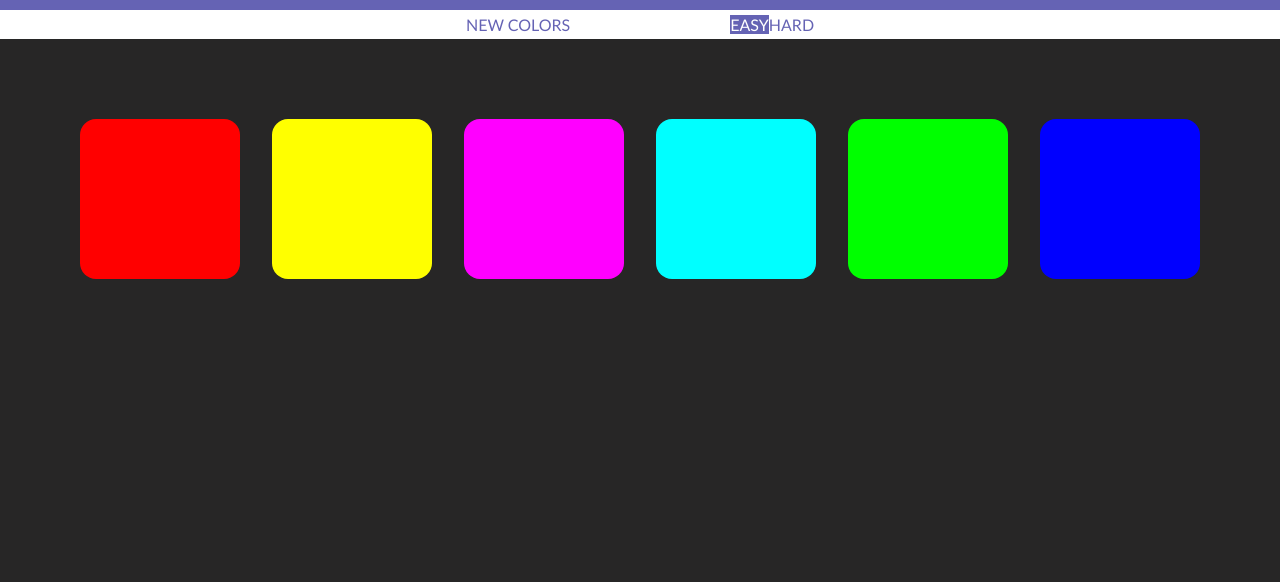
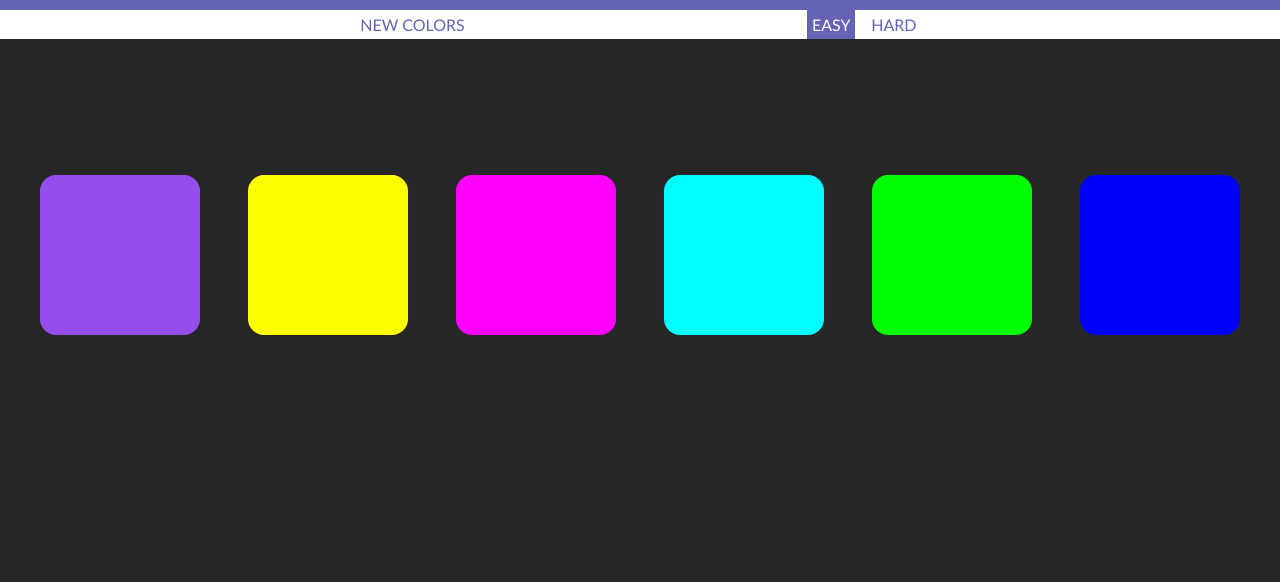
Before and after one commit to NoerGitKat/Color-Game, a React app: page / in a window 1280 px wide. Shown: the part 218-800 px from the top of the page. Built offline with nearby package versions, Linux system fonts and the light colour scheme.

Commit message:
implemented basic header and colors animation, random gen color

```diff
--- a/src/components/NewGame.js
+++ b/src/components/Bar.js
@@ -1,16 +1,18 @@
 import React from "react";
 
-const NewGame = ({ difficulty, changeDifficulty }) => {
+const Bar = ({ difficulty, changeDifficulty, message }) => {
   return (
-    <div className="newgame-container">
+    <div className="bar-container">
       <div onClick={() => alert("new game started!")} className="newgame">
         <p>NEW COLORS</p>
+      </div>
+      <div className="message-container">
+        <span id="message">{message}</span>
       </div>
       <div className="difficulty">
         <p
           onClick={() => {
             alert("whaat, you can't even handle some colors?");
-            console.log("difficulty", difficulty);
             changeDifficulty("easy");
           }}
           className={difficulty === "easy" ? "active" : ""}
@@ -20,7 +22,6 @@ const NewGame = ({ difficulty, changeDifficulty }) => {
         <p
           onClick={() => {
             alert("yeahhh, that's more like it!");
-            console.log("difficulty", difficulty);
             changeDifficulty("hard");
           }}
           className={difficulty === "hard" ? "active" : ""}
@@ -32,4 +33,4 @@ const NewGame = ({ difficulty, changeDifficulty }) => {
   );
 };
 
-export default NewGame;
+export default Bar;
--- a/src/components/Color.js
+++ b/src/components/Color.js
@@ -1,17 +1,20 @@
 import React from "react";
 
-const Color = ({ color, guessColor }) => {
+const Color = ({ color, guessColor, changeMessage }) => {
   const thisColor = {
     backgroundColor: color
   };
   const { backgroundColor } = thisColor;
+
   return (
     <div
       onClick={() => {
         alert(`The color is ${backgroundColor}`);
-        backgroundColor === guessColor
-          ? alert("You chose correctly!")
-          : alert("Are you color blind???");
+        if (backgroundColor === guessColor) {
+          changeMessage("You nailed it amigo!");
+        } else {
+          changeMessage("Are you color blind???");
+        }
       }}
       className="color-container"
       style={thisColor}
--- a/src/components/Colors.js
+++ b/src/components/Colors.js
@@ -1,15 +1,39 @@
 import React from "react";
 import Color from "./Color";
 
-const Colors = ({ colors, guessColor }) => {
+const Colors = ({ colors, guessColor, changeMessage }) => {
   return (
     <div className="allcolors-container">
-      <Color color={colors[0]} guessColor={guessColor} />
-      <Color color={colors[1]} guessColor={guessColor} />
-      <Color color={colors[2]} guessColor={guessColor} />
-      <Color color={colors[3]} guessColor={guessColor} />
-      <Color color={colors[4]} guessColor={guessColor} />
-      <Color color={colors[5]} guessColor={guessColor} />
+      <Color
+        color={colors[0]}
+        guessColor={guessColor}
+        changeMessage={changeMessage}
+      />
+      <Color
+        color={colors[1]}
+        guessColor={guessColor}
+        changeMessage={changeMessage}
+      />
+      <Color
+        color={colors[2]}
+        guessColor={guessColor}
+        changeMessage={changeMessage}
+      />
+      <Color
+        color={colors[3]}
+        guessColor={guessColor}
+        changeMessage={changeMessage}
+      />
+      <Color
+        color={colors[4]}
+        guessColor={guessColor}
+        changeMessage={changeMessage}
+      />
+      <Color
+        color={colors[5]}
+        guessColor={guessColor}
+        changeMessage={changeMessage}
+      />
     </div>
   );
 };
--- a/src/components/Header.js
+++ b/src/components/Header.js
@@ -4,7 +4,7 @@ const Header = ({ guessColor }) => {
   return (
     <div className="header-container">
       <p>
-        THE GREAT <br /> <span className="rgb">{guessColor}</span>
+        THE GREAT HEX COLOR <br /> <span className="rgb">{guessColor}</span>
         <br />
         GUESSING GAME
       </p>
--- a/src/containers/AppContainer.js
+++ b/src/containers/AppContainer.js
@@ -1,23 +1,23 @@
 import React, { Component } from "react";
 import Header from "../components/Header";
-import NewGame from "../components/NewGame";
+import Bar from "../components/Bar";
 import Colors from "../components/Colors";
-
-const colors = [
-  "rgb(255, 0, 0)",
-  "rgb(255, 255, 0)",
-  "rgb(255, 0, 255)",
-  "rgb(0, 255, 255)",
-  "rgb(0, 255, 0)",
-  "rgb(0, 0, 255)"
-];
 
 class AppContainer extends Component {
   constructor(props) {
     super(props);
 
     this.state = {
-      guessColor: "rgb(255, 255, 0)",
+      message: "",
+      changeMessage: message => {
+        this.setState({
+          message
+        });
+      },
+      guessColor: `#${Math.random()
+        .toString(16)
+        .slice(2, 8)
+        .toUpperCase()}`,
       newgame: false,
       difficulty: "easy",
       changeDifficulty: difficulty => {
@@ -28,13 +28,37 @@ class AppContainer extends Component {
     };
   }
   render() {
-    const { changeDifficulty, difficulty, guessColor } = this.state;
+    const {
+      changeDifficulty,
+      difficulty,
+      guessColor,
+      message,
+      changeMessage
+    } = this.state;
+
+    const colors = [
+      guessColor,
+      "rgb(255, 255, 0)",
+      "rgb(255, 0, 255)",
+      "rgb(0, 255, 255)",
+      "rgb(0, 255, 0)",
+      "rgb(0, 0, 255)"
+    ];
+
     console.log("guessColor", guessColor);
     return (
       <div>
         <Header guessColor={guessColor} />
-        <NewGame changeDifficulty={changeDifficulty} difficulty={difficulty} />
-        <Colors colors={colors} guessColor={guessColor} />
+        <Bar
+          message={message}
+          changeDifficulty={changeDifficulty}
+          difficulty={difficulty}
+        />
+        <Colors
+          colors={colors}
+          guessColor={guessColor}
+          changeMessage={changeMessage}
+        />
       </div>
     );
   }
--- a/src/styles/style.css
+++ b/src/styles/style.css
@@ -18,55 +18,99 @@ body {
 .header-container p {
   margin: 0;
   padding: 0.5em;
+  transform: translateY(-200px);
+  animation: slideDownHeader 3s ease forwards;
+}
+
+@keyframes slideDownHeader {
+  0% {
+    transform: translateY(-200px);
+  }
+  100% {
+    transform: translateY(0px);
+  }
+}
+
+@keyframes colorsAppear {
+  0% {
+    transform: scale(0);
+    opacity: 0;
+  }
+  100% {
+    transform: scale(1);
+    opacity: 1;
+  }
 }
 
 .header-container .rgb {
   font-weight: bold;
+  background-color: white;
+  color: rgb(101, 99, 180);
 }
 
-.newgame-container {
+.bar-container {
   background-color: white;
   color: rgb(101, 99, 180);
-  padding: 0.3em;
 }
 
-.newgame-container p {
+.bar-container p {
   display: inline-block;
   margin: 0;
 }
 
-.newgame-container .newgame {
-  display: inline;
-  padding-right: 10em;
+.bar-container .newgame,
+.bar-container .difficulty,
+.bar-container .message-container {
+  display: inline-block;
 }
 
-.newgame-container .newgame p {
+.bar-container .message-container {
+  margin: 0 10em;
+}
+
+.bar-container .newgame p {
+  cursor: pointer;
+  padding: 0.3em;
+}
+
+.bar-container .difficulty {
+  display: inline-block;
   cursor: pointer;
 }
 
-.newgame-container .difficulty {
-  cursor: pointer;
-  display: inline;
+.bar-container .difficulty p {
+  margin: 0 0.5em;
 }
 
-.newgame-container .difficulty p {
+#message {
+  display: inline-block;
+  padding: 0.3em;
 }
 
 .allcolors-container {
-  margin: 3em;
+  margin: 6.5em 0 0;
 }
 
 .color-container {
   cursor: pointer;
   height: 4em;
   width: 4em;
-  margin: 2em 1em;
+  position: relative;
+  margin: 2em 1.5em;
   padding: 3em;
   display: inline-block;
   border-radius: 1em;
+
+  animation: colorsAppear 3s ease;
+  transition: transform 0.4s ease;
+}
+
+.color-container:hover {
+  transform: rotate(45deg);
 }
 
 .active {
   color: white;
   background-color: rgb(101, 99, 180);
+  padding: 0.3em;
 }
```
